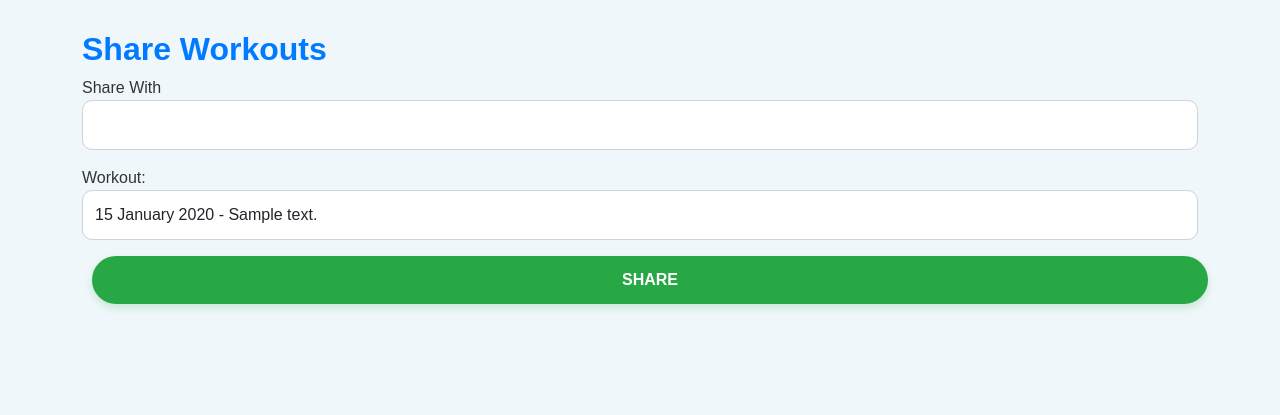
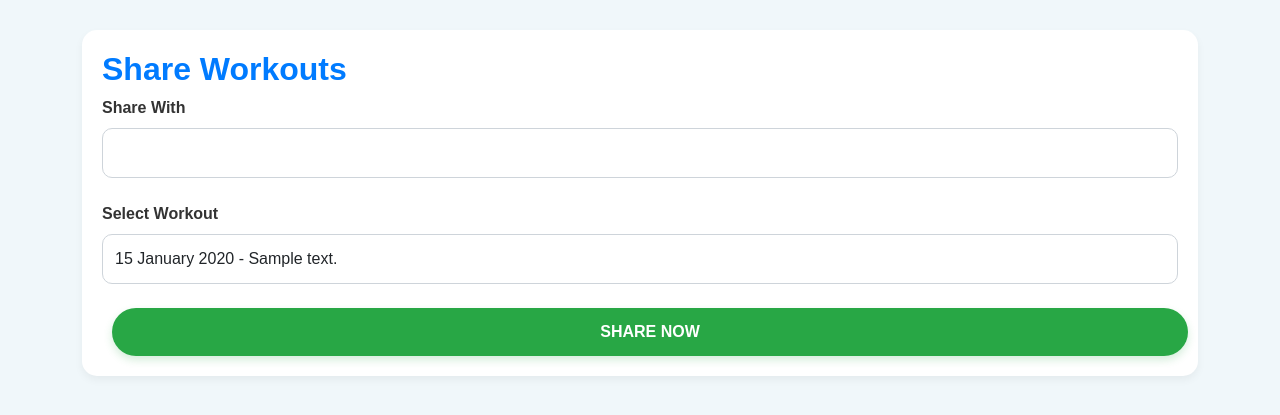
Before and after one commit to jordanrigden/agile-web-project, a Flask app: page /share in a window 1280 px wide. Shown: the part 56-471 px from the top of the page. Run offline with Flask 3, Linux system fonts and the light colour scheme; a user stored in the database is signed in; tables that the repository leaves empty hold one stand-in row (values such as "Sample post").

Commit message:
Update share layout and styling

```diff
--- a/templates/share.html
+++ b/templates/share.html
@@ -1,15 +1,20 @@
 {% extends 'base.html' %}
 
 {% block content %}
+<div class="container share-section fade-in">
     <h2>Share Workouts</h2>
+
     {% if workouts %}
     <form method="POST">
         {{ form.hidden_tag() }}
-    <div class="mb-3">
-        <div class="mb-3">{{ form.username.label }} {{ form.username(class="form-control") }}</div>
+
+        <div class="mb-4">
+            <label class="form-label fw-bold">{{ form.username.label }}</label>
+            {{ form.username(class="form-control") }}
         </div>
-    <div class="mb-3">
-        <label for="workout_id">Workout:</label>
+
+        <div class="mb-4">
+            <label for="workout_id" class="form-label fw-bold">Select Workout</label>
             <select name="workout_id" class="form-control">
                 {% for workout in workouts %}
                     <option value="{{ workout.id }}">
@@ -18,9 +23,13 @@
                 {% endfor %}
             </select>
         </div>
-    {{ form.submit(class="btn btn-primary btn-block") }}
+
+        <button type="submit" class="btn btn-primary btn-block">Share Now</button>
     </form>
     {% else %}
-<p>You have no workouts to share.</p>
+    <div class="alert alert-warning mt-4 text-center">
+        You have no workouts to share.
+    </div>
     {% endif %}
+</div>
 {% endblock %}
```
Lines whose indentation alone changed are shown as unchanged.
